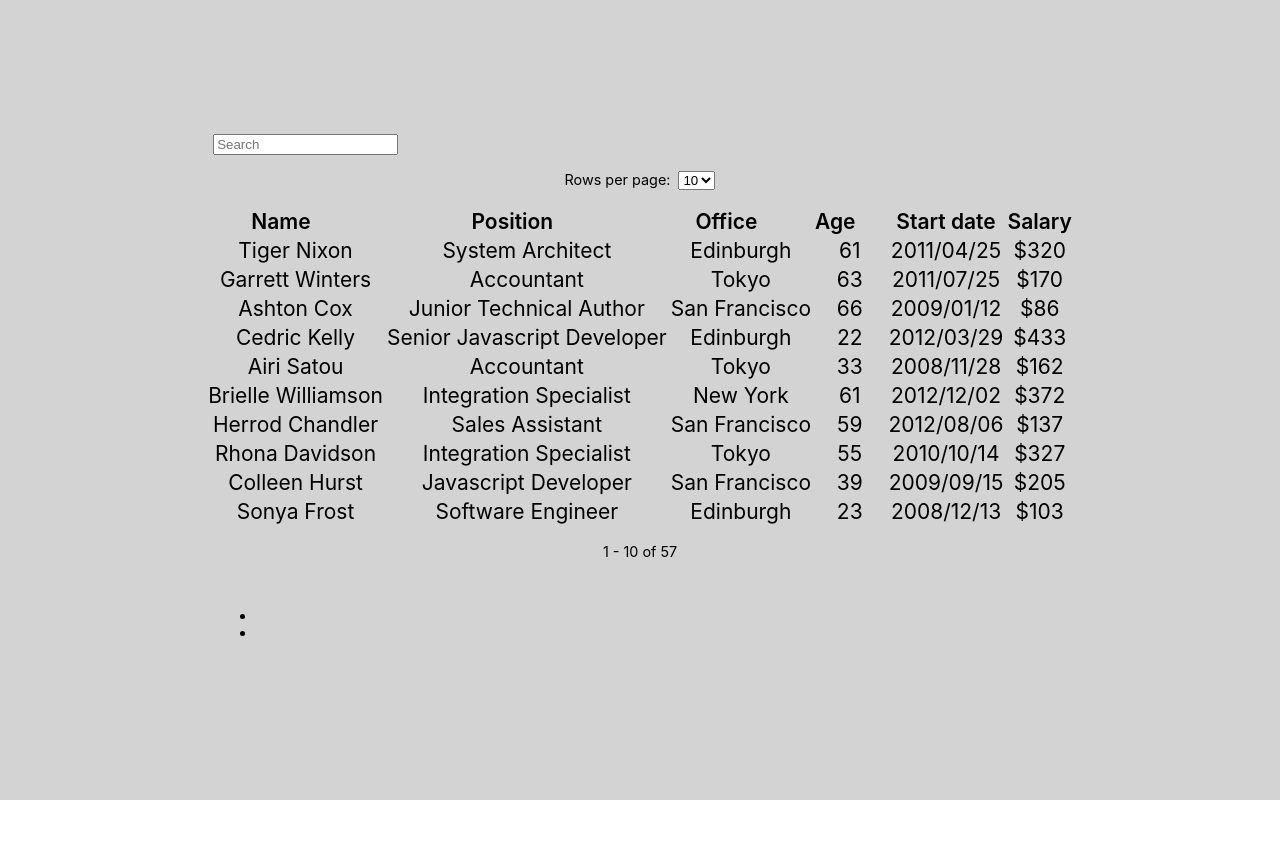
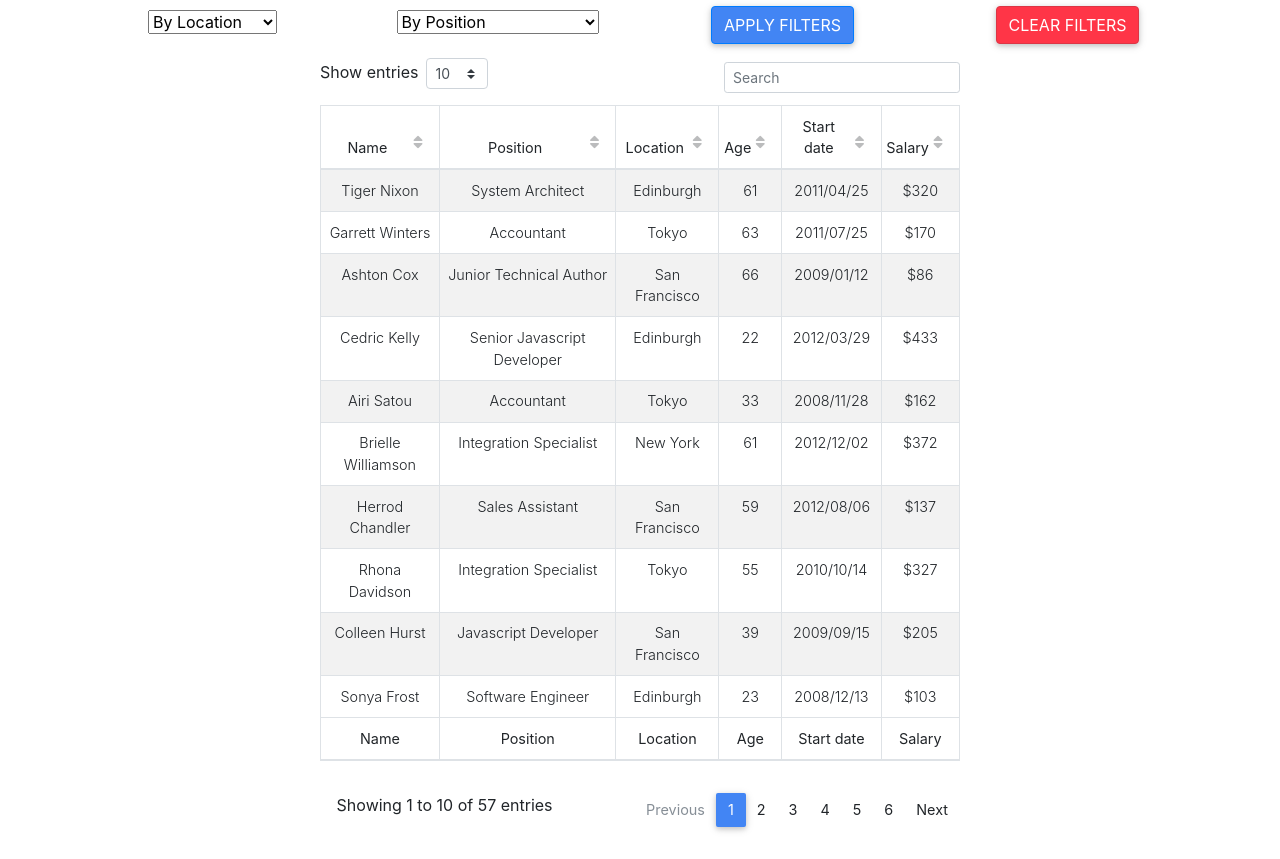
Before and after one commit to shiyanboxer/CMPE-325-QUIP-2.0, a React (Create React App) app in the folder frontend/my-app/: page /home in a window 1280 px wide. Before the commit the page ends 800 px from the top, so only its background shows below. Built offline with nearby package versions, Linux system fonts and the light colour scheme.

Commit message:
Added home page table with content filtering

```diff
--- a/frontend/my-app/src/App.js
+++ b/frontend/my-app/src/App.js
@@ -1,17 +1,18 @@
-import logo from './logo.svg';
+import React from "react"
+import { NewHome } from './components/NewHome';
+import '@fortawesome/fontawesome-free/css/all.min.css';
+import 'bootstrap-css-only/css/bootstrap.min.css';
+import 'mdbreact/dist/css/mdb.css';
 import './style/App.css';
-import React from "react"
-// import axios from "axios";
-import Home from "./components/Home";
+import Navbar from "./components/Navbar";
 
 function App() {
   return (
     <div className="App">
-      <header className="App-header">
-        <div>
-          <Home />
-        </div>
-      </header>
+      <div>
+        {/* <Navbar/> */}
+        <NewHome></NewHome>
+      </div>
     </div>
   );
 }
--- a/frontend/my-app/src/components/Home.js
+++ b/frontend/my-app/src/components/Data.js
@@ -1,11 +1,6 @@
-// https://mdbootstrap.com/docs/react/tables/datatables/
-
-import React from 'react';
-import { MDBDataTableV5 } from 'mdbreact';
-
-export default function Home() {
-  const [datatable, setDatatable] = React.useState({
-    columns: [
+export const data =
+{
+  columns: [
       {
         label: 'Name',
         field: 'name',
@@ -21,7 +16,7 @@ export default function Home() {
         width: 270,
       },
       {
-        label: 'Office',
+        label: 'Location',
         field: 'office',
         width: 200,
       },
@@ -34,13 +29,13 @@ export default function Home() {
       {
         label: 'Start date',
         field: 'date',
-        sort: 'disabled',
+        sort: 'asc',
         width: 150,
       },
       {
         label: 'Salary',
         field: 'salary',
-        sort: 'disabled',
+        sort: 'asc',
         width: 100,
       },
     ],
@@ -502,18 +497,4 @@ export default function Home() {
         salary: '$112',
       },
     ],
-  });
-
-  return (
-    <MDBDataTableV5
-      hover
-      entriesOptions={[10, 25, 50]}
-      entries={10}
-      pagesAmount={4}
-      data={datatable}
-      pagingTop
-      searchTop
-      searchBottom={false}
-    />
-  );
-}
+  }
--- /dev/null
+++ b/frontend/my-app/src/components/Navbar.js
@@ -0,0 +1,82 @@
+import React, { Component } from "react";
+import { MDBNavbar, MDBNavbarBrand, MDBNavbarNav, MDBNavItem, MDBNavLink, MDBNavbarToggler, MDBCollapse, MDBDropdown,
+MDBDropdownToggle, MDBDropdownMenu, MDBDropdownItem, MDBIcon } from "mdbreact";
+
+class Navbar extends Component {
+    constructor(props) {
+        super(props);
+        this.state = {
+            isOpen: false
+        };
+    }
+
+
+    toggleCollapse(){
+    this.setState({ isOpen: !this.state.isOpen });
+    }
+
+    render() {
+    return (
+
+        <MDBNavbar color="default-color" dark expand="md">
+            <MDBNavbarBrand>
+            <strong className="white-text">Navbar</strong>
+            </MDBNavbarBrand>
+            <MDBNavbarToggler onClick={this.toggleCollapse.bind(this)} />
+            <MDBCollapse id="navbarCollapse3" isOpen={this.state.isOpen} navbar>
+            <MDBNavbarNav left>
+                <MDBNavItem active>
+                <MDBNavLink to="#!">Home</MDBNavLink>
+                </MDBNavItem>
+                <MDBNavItem>
+                <MDBNavLink to="#!">Features</MDBNavLink>
+                </MDBNavItem>
+                <MDBNavItem>
+                <MDBNavLink to="#!">Pricing</MDBNavLink>
+                </MDBNavItem>
+                <MDBNavItem>
+                <MDBDropdown>
+                    <MDBDropdownToggle nav caret>
+                    <div className="d-none d-md-inline">Dropdown</div>
+                    </MDBDropdownToggle>
+                    <MDBDropdownMenu className="dropdown-default">
+                    <MDBDropdownItem href="#!">Action</MDBDropdownItem>
+                    <MDBDropdownItem href="#!">Another Action</MDBDropdownItem>
+                    <MDBDropdownItem href="#!">Something else here</MDBDropdownItem>
+                    <MDBDropdownItem href="#!">Something else here</MDBDropdownItem>
+                    </MDBDropdownMenu>
+                </MDBDropdown>
+                </MDBNavItem>
+            </MDBNavbarNav>
+            <MDBNavbarNav right>
+                <MDBNavItem>
+                <MDBNavLink className="waves-effect waves-light" to="#!">
+                    <MDBIcon fab icon="twitter" />
+                </MDBNavLink>
+                </MDBNavItem>
+                <MDBNavItem>
+                <MDBNavLink className="waves-effect waves-light" to="#!">
+                    <MDBIcon fab icon="google-plus-g" />
+                </MDBNavLink>
+                </MDBNavItem>
+                <MDBNavItem>
+                <MDBDropdown>
+                    <MDBDropdownToggle nav caret>
+                    <MDBIcon icon="user" />
+                    </MDBDropdownToggle>
+                    <MDBDropdownMenu className="dropdown-default">
+                    <MDBDropdownItem href="#!">Action</MDBDropdownItem>
+                    <MDBDropdownItem href="#!">Another Action</MDBDropdownItem>
+                    <MDBDropdownItem href="#!">Something else here</MDBDropdownItem>
+                    <MDBDropdownItem href="#!">Something else here</MDBDropdownItem>
+                    </MDBDropdownMenu>
+                </MDBDropdown>
+                </MDBNavItem>
+            </MDBNavbarNav>
+            </MDBCollapse>
+        </MDBNavbar>
+        );
+    }
+    }
+
+export default Navbar;
--- /dev/null
+++ b/frontend/my-app/src/components/NewHome.js
@@ -0,0 +1,92 @@
+import React from "react"
+import {data} from "./Data"
+import { MDBDataTable } from 'mdbreact';
+import styles from "../style/NewHome.module.css"
+
+
+export class NewHome extends React.Component{
+    constructor(props) {
+        super(props);
+        this.state = {
+            data: data,
+            filteredData: {...data}
+          }
+          this.locationRef = React.createRef()
+          this.positionRef = React.createRef()
+          this.filterData = this.filterData.bind(this)
+          this.removeFilters = this.removeFilters.bind(this)
+    }
+
+    filterData(){
+        const location = this.locationRef.current.value
+        const postion = this.positionRef.current.value
+        const tempData = {...this.state.data}
+        let newData = []
+        tempData.rows.map((item)=>{
+            if ((item.office.includes(location)) && (item.position.includes(postion))){
+                return(newData.push(item))
+            }
+        })
+        tempData.rows = newData
+        this.setState({filteredData:tempData})
+    }
+
+    removeFilters = () => {
+        this.locationRef.current.value = ""
+        this.positionRef.current.value = ""
+        this.setState({filteredData: this.state.data})
+    }
+    render() {
+        return (
+            <React.Fragment>
+            <div className="container">
+                    <div className="row">
+                        <div className="col-md-3">
+                        <select className={styles.selectTag} ref={this.locationRef} >
+                            <option value={""}>By Location</option>
+                            <option value={"Edinburgh"}>Edinburgh</option>
+                            <option value={"Tokyo"}>Tokyo</option>
+                            <option value={"San Francisco"}>San Francisco</option>
+                        </select>
+                        </div>
+                        <div className="col-md-3">
+                            <select className={styles.selectTag} ref={this.positionRef}>
+                                <option value={""}>By Position</option>
+                                <option value={"System Architect"}>System Architect</option>
+                                <option value={"Accountant"}>Accountant</option>
+                                <option value={"Junior Technical Author"}>Junior Technical Author</option>
+
+                            </select>
+                        </div>
+                        <div className="col-md-3">
+                            <button className={"btn btn-primary"} onClick={()=>this.filterData()}>
+                                Apply Filters
+                            </button>
+                        </div>
+                        <div className="col-md-3">
+                            <button className={"btn btn-danger"} onClick={()=>this.removeFilters()}>
+                                Clear Filters
+                            </button>
+                        </div>
+                    </div>
+                </div>
+
+            <div style={{width:"50%", margin:"0 auto"}}>
+                <div className="container">
+                    <div className="row">
+                        <div className="cold-md-12">
+                        <MDBDataTable
+                            striped
+                            bordered
+                            small
+                            data={this.state.filteredData}
+                            />
+                        </div>
+                    </div>
+                </div>
+            </div>
+        </React.Fragment>
+
+          );
+    }
+}
--- a/frontend/my-app/src/index.js
+++ b/frontend/my-app/src/index.js
@@ -3,6 +3,7 @@ import ReactDOM from 'react-dom';
 import './index.css';
 import App from './App';
 import reportWebVitals from './reportWebVitals';
+import 'bootstrap/dist/css/bootstrap.min.css';
 
 ReactDOM.render(
   <React.StrictMode>
--- a/frontend/my-app/src/style/App.css
+++ b/frontend/my-app/src/style/App.css
@@ -15,7 +15,7 @@
 
 
 .App-header {
-  background-color: lightgray;
+  background-color: white;
   min-height: 100vh;
   display: flex;
   flex-direction: column;
--- /dev/null
+++ b/frontend/my-app/src/style/NewHome.module.css
@@ -0,0 +1,3 @@
+.selectTag{
+    margin-top: 10px;
+}
```
